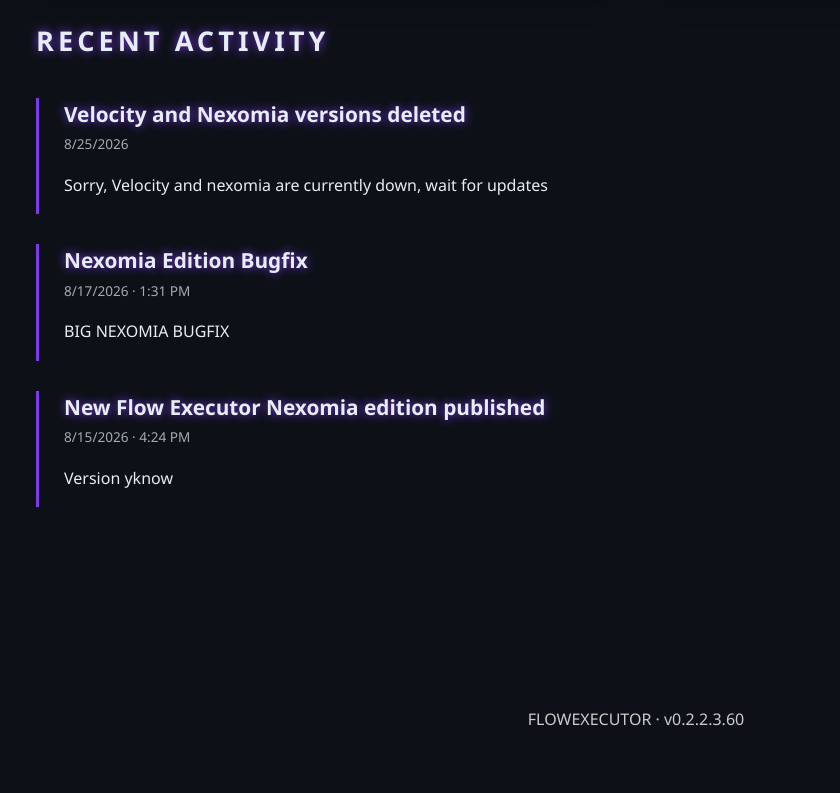
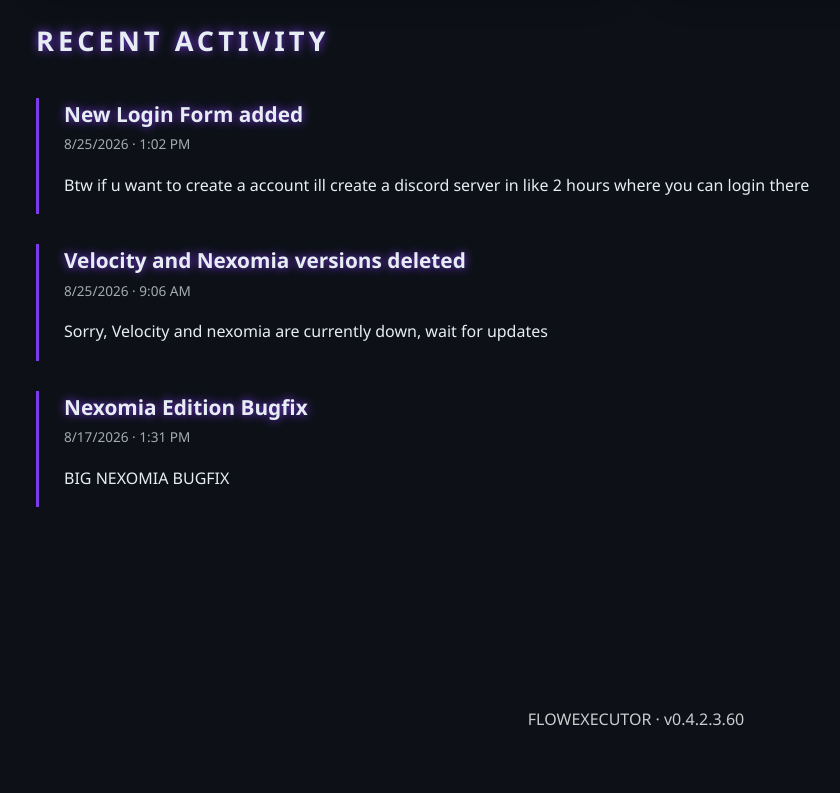
Before and after one commit to AdriProg2000/FlowExecutor, a plain HTML site: page index.html in a window 1280 px wide. Shown: the part 1774-2567 px from the top of the page, without its empty margins (4-844 px from the left). Drawn offline with Linux system fonts and the light colour scheme.

Commit message:
New login form added in new flowexecutor version

```diff
--- a/index.html
+++ b/index.html
@@ -384,11 +384,11 @@
 
   <div class="stats-box reveal">
     <div class="stat">
-      <h3>98</h3>
+      <h3>82</h3>
       <p>Unc test</p>
     </div>
     <div class="stat">
-      <h3>v0.2.1.3.60</h3>
+      <h3>v0.4.1.3.60</h3>
       <p>Last version aviable</p>
     </div>
     <div class="stat">
@@ -400,7 +400,7 @@
   <h2 class="section-title reveal">Download</h2>
 
   <div style="text-align:center; margin-bottom:40px;" class="reveal">
-    <a class="btn" href="https://github.com/AdriProg2000/FlowExecutor/releases/download/v0.2.1.3.60/FlowExecutor0.2.1.3.60.zip">
+    <a class="btn" href="https://github.com/AdriProg2000/FlowExecutor/releases/download/v0.4.1.3.60/FlowExecutorXeno4.1.3.60.zip">
       <img src="images/xeno_icon.png" class="btn-icon" alt="icon">
       Download Flow Executor v0.2.1.3.60 Xeno Edition
     </a>
@@ -440,8 +440,14 @@
   <div class="timeline">
 
     <div class="timeline-item reveal">
+      <h4>New Login Form added</h4>
+      <span>8/25/2026 · 1:02 PM</span>
+      <p>Btw if u want to create a account ill create a discord server in like 2 hours where you can login there</p>
+    </div>
+
+    <div class="timeline-item reveal">
       <h4>Velocity and Nexomia versions deleted</h4>
-      <span>8/25/2026</span>
+      <span>8/25/2026 · 9:06 AM</span>
       <p>Sorry, Velocity and nexomia are currently down, wait for updates</p>
     </div>
 
@@ -451,18 +457,12 @@
       <p>BIG NEXOMIA BUGFIX</p>
     </div>
 
-    <div class="timeline-item reveal">
-      <h4>New Flow Executor Nexomia edition published</h4>
-      <span>8/15/2026 · 4:24 PM</span>
-      <p>Version yknow</p>
-    </div>
-
   </div>
 
 </div>
 
 <footer class="reveal">
-  FLOWEXECUTOR · v0.2.2.3.60
+  FLOWEXECUTOR · v0.4.2.3.60
 </footer>
 
 <!-- MODAL -->
```
